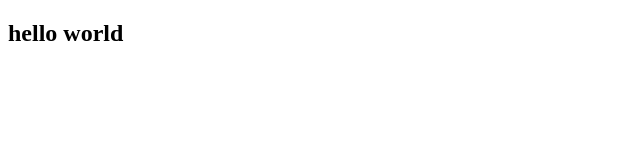
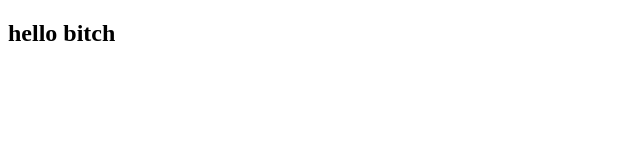
Before and after one commit to reskimulud/drift, a plain HTML site: page index.html in a window 1280 px wide. Shown: the full height of the page, 0-640 px from the left. Drawn offline with Linux system fonts and the light colour scheme.

Commit message:
hello yoy

```diff
--- a/index.html
+++ b/index.html
@@ -8,7 +8,7 @@
 </head>
 
 <body>
-	<h2>hello world</h2>
+	<h2>hello bitch</h2>
 </body>
 
 </html>
```
